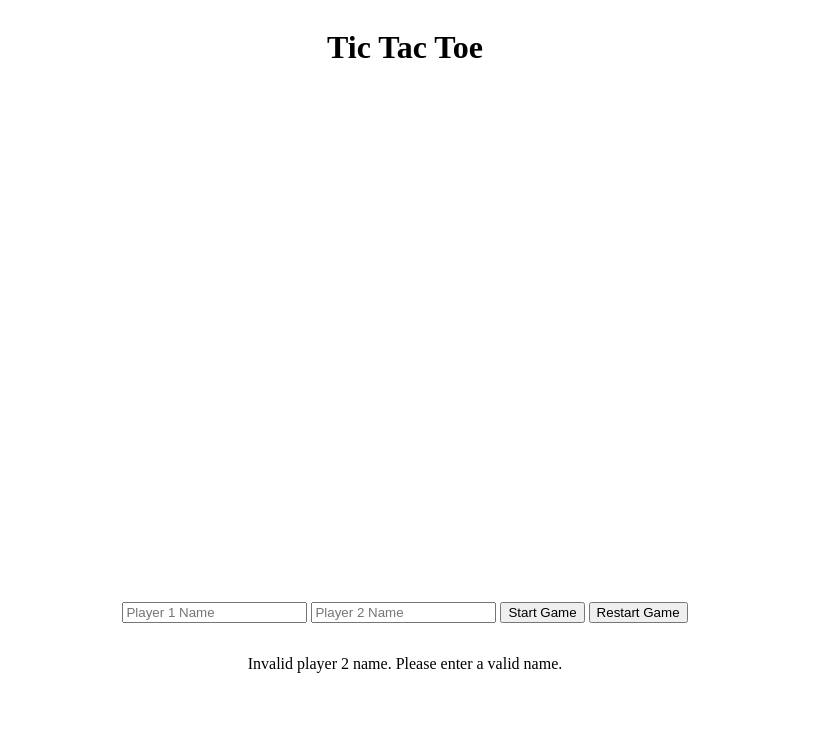
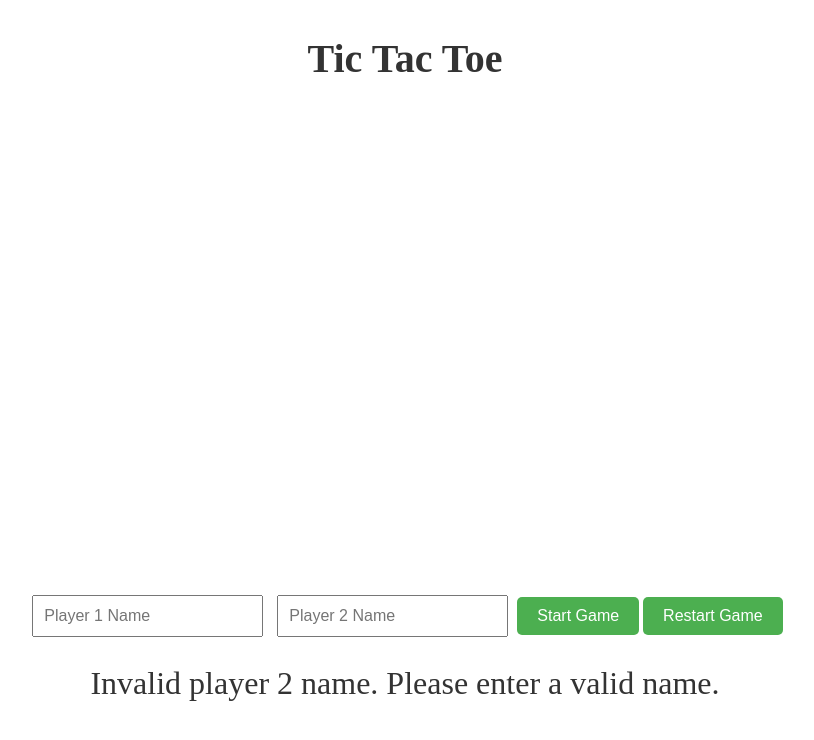
Before and after one commit to aegis945/tic-tac-toe, a plain HTML site: page index.html in a window 1280 px wide. Both pictures are taken after a click on the button "Start Game". Shown: the whole page, without its empty margins (235-1049 px from the left). Drawn offline with Linux system fonts and the light colour scheme.

Commit message:
add styles

```diff
--- a/app/displayController.js
+++ b/app/displayController.js
@@ -1,11 +1,17 @@
 const DisplayController = (() => {
+    const messageElement = document.querySelector("#message");
+
     const renderMessage = (message) => {
-        document.querySelector("#message").innerHTML = message;
-    }
+        messageElement.innerHTML = message;
+        messageElement.classList.add("active");
+        setTimeout(() => {
+            messageElement.classList.remove("active");
+        }, 5000);
+    };
+
     return {
         renderMessage
     }
 })();
 
-
 export default DisplayController;
--- a/styles.css
+++ b/styles.css
@@ -2,6 +2,11 @@
     display: flex;
     flex-direction: column;
     align-items: center;
+}
+
+h1 {
+    font-size: 2.5em;
+    color: #333;
 }
 
 #gameboard {
@@ -12,7 +17,8 @@
     width: 35vw;
     height: 35vw;
     min-height: 30vh;
-    margin-bottom: 50px;
+    margin-bottom: 30px;
+    background-color: #fff;
 }
 
 .square {
@@ -21,15 +27,54 @@
     align-items: center;
     min-width: 0.7em;
     min-height: 0.7em;
-    border: 1px solid black;
+    border: 1px solid #ccc;
     text-align: center;
     font-size: 7em;
     cursor: pointer;
     padding: 1vw;
+    transition: background-color 0.3s;
+}
+
+.square:hover {
+    background-color: #f0f0f0;
 }
 
 #controls,
 #message {
     text-align: center;
-    margin: 1em;
+    margin: 0.2em;
 }
+
+#message {
+    text-align: center;
+    margin: 20px 0;
+    font-size: 2em;
+    color: #333;
+    transform: scale(0);
+    transition: transform 0.3s ease-in-out;
+}
+
+#message.active {
+    transform: scale(1);
+}
+
+input {
+    padding: 10px;
+    margin: 5px;
+    font-size: 1em;
+}
+
+button {
+    padding: 10px 20px;
+    font-size: 1em;
+    background-color: #4caf50;
+    color: #fff;
+    border: none;
+    border-radius: 5px;
+    cursor: pointer;
+    transition: background-color 0.3s;
+}
+
+button:hover {
+    background-color: #45a049;
+}
```
